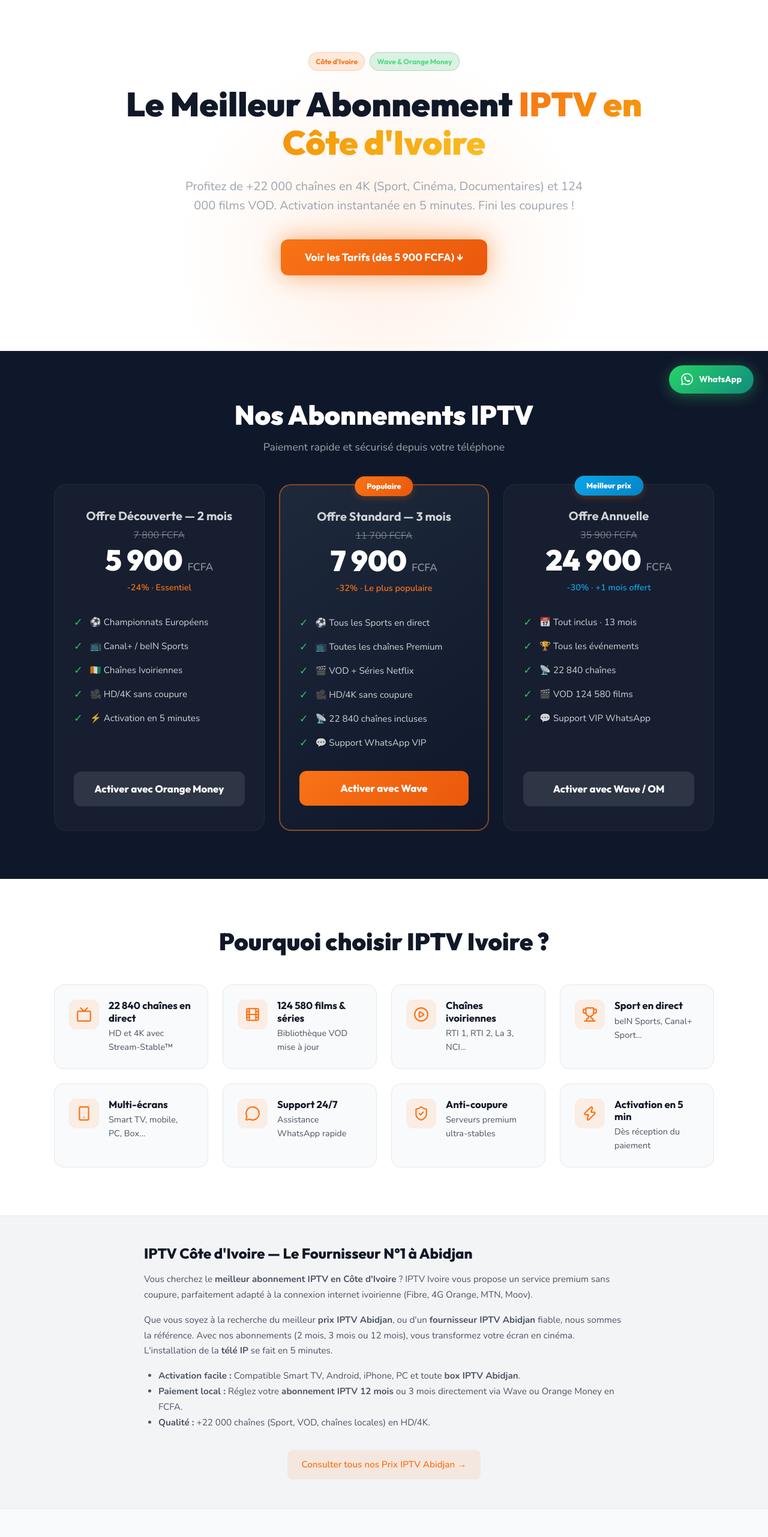
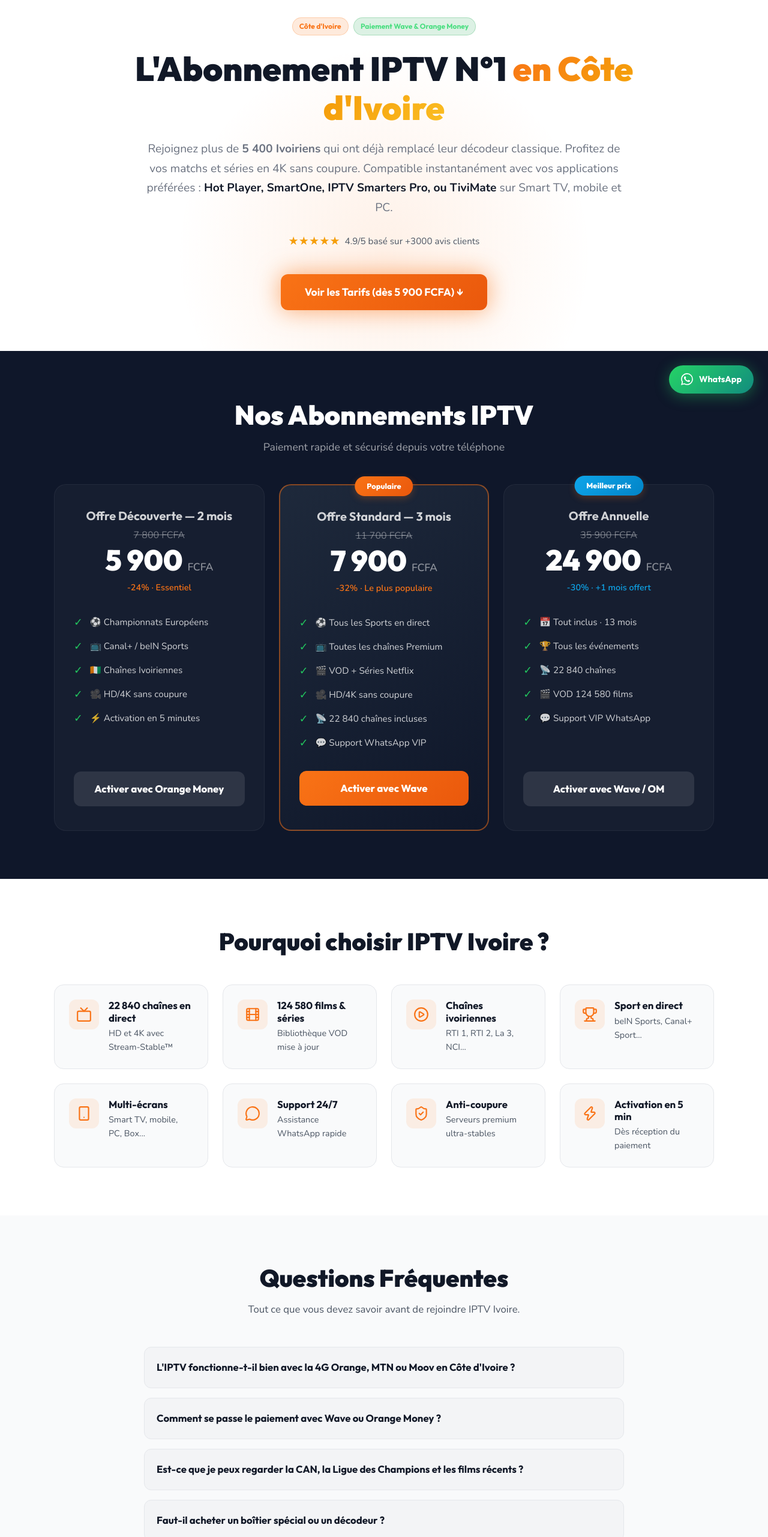
Before and after one commit to chadyyyy/iptv-ivoire, a Next.js app: page /abonnement-iptv-cote-divoire in a window 1280 px wide. Shown: the part 120-2682 px from the top of the page at 60% size. Built offline with nearby package versions, Linux system fonts and the light colour scheme.

Commit message:
feat: optimize money page with FAQ schema, humanized SEO content and trust signals

```diff
--- a/app/abonnement-iptv-cote-divoire/page.tsx
+++ b/app/abonnement-iptv-cote-divoire/page.tsx
@@ -91,6 +91,25 @@
   { icon: <Zap size={26} color="#F97316" />, title: 'Activation en 5 min', desc: 'Dès réception du paiement' },
 ]
 
+const faqs = [
+  {
+    q: "L'IPTV fonctionne-t-il bien avec la 4G Orange, MTN ou Moov en Côte d'Ivoire ?",
+    a: "Oui, nos serveurs sont optimisés pour la bande passante locale. Une connexion 4G standard (ou partage de connexion) suffit largement pour profiter du sport en HD sans aucun freeze. Notre technologie anti-coupure adapte dynamiquement le flux à votre débit réel."
+  },
+  {
+    q: "Comment se passe le paiement avec Wave ou Orange Money ?",
+    a: "C'est très simple, instantané et 100% sécurisé. Vous nous contactez sur WhatsApp en choisissant votre offre, vous effectuez le dépôt via votre application Wave ou Orange Money, et notre équipe technique active votre compte dans les 5 minutes qui suivent avec vos identifiants personnels."
+  },
+  {
+    q: "Est-ce que je peux regarder la CAN, la Ligue des Champions et les films récents ?",
+    a: "Absolument. L'abonnement inclut l'intégralité des bouquets sportifs mondiaux (Canal+, beIN), les chaînes ivoiriennes locales (RTI 1, RTI 2, NCI, La 3), ainsi qu'une bibliothèque VOD mise à jour quotidiennement avec les dernières séries Netflix, Prime Vidéo et les sorties cinéma."
+  },
+  {
+    q: "Faut-il acheter un boîtier spécial ou un décodeur ?",
+    a: "Pas obligatoirement ! Si vous avez une Smart TV (Samsung, LG, ou Android TV), un smartphone, ou un ordinateur, l'application suffit (Hot Player, Smarters Pro, SmartOne). Si vous avez une télévision classique non connectée, un simple boîtier Android TV ou Amazon Firestick suffira pour la transformer."
+  }
+]
+
 export default function AbonnementCoteDivoirePage() {
   const breadcrumbSchema = getBreadcrumbSchema([
     { name: 'Accueil', url: 'https://iptvivoire.com' },
@@ -103,12 +122,26 @@
     description: `${p.name} — ${p.promoPrice} FCFA. Abonnement IPTV premium en Côte d'Ivoire avec 22 840 chaînes.`,
   }))
 
+  const faqSchema = {
+    "@context": "https://schema.org",
+    "@type": "FAQPage",
+    "mainEntity": faqs.map(faq => ({
+      "@type": "Question",
+      "name": faq.q,
+      "acceptedAnswer": {
+        "@type": "Answer",
+        "text": faq.a
+      }
+    }))
+  }
+
   return (
     <>
       <script type="application/ld+json" dangerouslySetInnerHTML={{ __html: JSON.stringify(breadcrumbSchema) }} />
       {productSchemas.map((s, i) => (
         <script key={i} type="application/ld+json" dangerouslySetInnerHTML={{ __html: JSON.stringify(s) }} />
       ))}
+      <script type="application/ld+json" dangerouslySetInnerHTML={{ __html: JSON.stringify(faqSchema) }} />
 
       <Header />
       <main>
@@ -132,7 +165,7 @@
           <div className="container" style={{ position: 'relative', textAlign: 'center', maxWidth: '900px' }}>
             <div style={{ display: 'flex', justifyContent: 'center', gap: '0.5rem', marginBottom: '1.5rem', flexWrap: 'wrap' }}>
               <span className="badge badge-primary">Côte d&apos;Ivoire</span>
-              <span className="badge badge-green">Wave & Orange Money</span>
+              <span className="badge badge-green">Paiement Wave & Orange Money</span>
             </div>
 
             <h1 style={{
@@ -140,22 +173,28 @@
               fontWeight: 900,
               fontSize: 'clamp(2rem, 5vw, 3.5rem)',
               color: 'var(--color-text)',
-              marginBottom: '1.5rem',
+              marginBottom: '1.25rem',
               lineHeight: 1.15,
             }}>
-              Le Meilleur Abonnement <span className="gradient-text">IPTV en Côte d&apos;Ivoire</span>
+              L&apos;Abonnement IPTV N°1 <span className="gradient-text">en Côte d&apos;Ivoire</span>
             </h1>
 
             <p style={{
-              fontSize: 'clamp(1.1rem, 2.5vw, 1.25rem)',
-              color: '#9CA3AF',
-              maxWidth: '700px',
-              margin: '0 auto 2.5rem',
-              lineHeight: 1.6,
+              fontSize: 'clamp(1.05rem, 2.5vw, 1.2rem)',
+              color: 'var(--color-text-dim)',
+              maxWidth: '800px',
+              margin: '0 auto 1.5rem',
+              lineHeight: 1.7,
             }}>
-              Profitez de +22 000 chaînes en 4K (Sport, Cinéma, Documentaires) et 124 000 films VOD.
-              Activation instantanée en 5 minutes. Fini les coupures !
+              Rejoignez plus de <strong>5 400 Ivoiriens</strong> qui ont déjà remplacé leur décodeur classique.
+              Profitez de vos matchs et séries en 4K sans coupure. Compatible instantanément avec vos applications préférées :
+              <strong style={{ color: 'var(--color-text)' }}> Hot Player, SmartOne, IPTV Smarters Pro, ou TiviMate</strong> sur Smart TV, mobile et PC.
             </p>
+
+            <div style={{ marginBottom: '2.5rem', display: 'flex', justifyContent: 'center', alignItems: 'center', gap: '0.5rem' }}>
+              <span style={{ color: '#F59E0B', fontSize: '1.2rem' }}>★★★★★</span>
+              <span style={{ color: 'var(--color-text-muted)', fontSize: '0.95rem' }}>4.9/5 basé sur +3000 avis clients</span>
+            </div>
 
             <a href="#tarifs" className="btn-primary pulse-glow" style={{ fontSize: '1.1rem', padding: '1rem 2.5rem' }}>
               Voir les Tarifs (dès 5 900 FCFA) ↓
@@ -261,26 +300,77 @@
           </div>
         </section>
 
-        {/* ─── SEO CONTENT ─── */}
-        <section style={{ padding: '3rem 1.5rem', background: 'var(--color-surface-2)', borderTop: '1px solid var(--color-border)' }}>
-          <div className="container" style={{ maxWidth: '800px', margin: '0 auto', color: 'var(--color-text-muted)', fontSize: '0.95rem', lineHeight: 1.7 }}>
-            <h2 style={{ fontFamily: 'Outfit, sans-serif', fontWeight: 800, fontSize: '1.5rem', color: 'var(--color-text)', marginBottom: '1rem' }}>
-              IPTV Côte d&apos;Ivoire — Le Fournisseur N°1 à Abidjan
+        {/* ─── FAQ SECTION ─── */}
+        <section style={{ padding: '5rem 1.5rem', background: 'var(--color-surface)' }}>
+          <div className="container" style={{ maxWidth: '800px', margin: '0 auto' }}>
+            <div style={{ textAlign: 'center', marginBottom: '3rem' }}>
+              <h2 style={{ fontFamily: 'Outfit, sans-serif', fontWeight: 900, fontSize: 'clamp(1.8rem, 4vw, 2.5rem)', color: 'var(--color-text)', marginBottom: '1rem' }}>
+                Questions Fréquentes
+              </h2>
+              <p style={{ color: 'var(--color-text-muted)', fontSize: '1.05rem' }}>
+                Tout ce que vous devez savoir avant de rejoindre IPTV Ivoire.
+              </p>
+            </div>
+
+            <div style={{ display: 'flex', flexDirection: 'column', gap: '1rem' }}>
+              {faqs.map((faq, i) => (
+                <details key={i} style={{
+                  background: 'var(--color-surface-2)',
+                  border: '1px solid var(--color-border)',
+                  borderRadius: '12px',
+                  padding: '1.25rem',
+                  cursor: 'pointer'
+                }}>
+                  <summary style={{
+                    fontFamily: 'Outfit, sans-serif',
+                    fontWeight: 700,
+                    fontSize: '1.05rem',
+                    color: 'var(--color-text)',
+                    listStyle: 'none',
+                  }}>
+                    {faq.q}
+                  </summary>
+                  <p style={{
+                    marginTop: '1rem',
+                    color: 'var(--color-text-muted)',
+                    lineHeight: 1.7,
+                    paddingTop: '1rem',
+                    borderTop: '1px solid var(--color-border)'
+                  }}>
+                    {faq.a}
+                  </p>
+                </details>
+              ))}
+            </div>
+          </div>
+        </section>
+
+        {/* ─── SEO CONTENT (HUMANIZED & HELPFUL) ─── */}
+        <section style={{ padding: '4rem 1.5rem', background: 'var(--color-bg)', borderTop: '1px solid var(--color-border)' }}>
+          <div className="container" style={{ maxWidth: '800px', margin: '0 auto', color: 'var(--color-text-dim)', fontSize: '1rem', lineHeight: 1.8 }}>
+            <h2 style={{ fontFamily: 'Outfit, sans-serif', fontWeight: 800, fontSize: '1.5rem', color: 'var(--color-text)', marginBottom: '1.5rem' }}>
+              Pourquoi nous faire confiance pour votre télévision en Côte d&apos;Ivoire ?
             </h2>
-            <p style={{ marginBottom: '1rem' }}>
-              Vous cherchez le <strong>meilleur abonnement IPTV en Côte d&apos;Ivoire</strong> ? IPTV Ivoire vous propose un service premium sans coupure, parfaitement adapté à la connexion internet ivoirienne (Fibre, 4G Orange, MTN, Moov).
+
+            <p style={{ marginBottom: '1.5rem' }}>
+              À Abidjan comme à l&apos;intérieur du pays, suivre ses équipes de football préférées ou profiter de films en famille le week-end est devenu un véritable luxe. Cumuler les décodeurs traditionnels et les multiples plateformes de streaming représente un budget mensuel que beaucoup ne souhaitent plus assumer. C&apos;est exactement pour répondre à ce besoin que nous avons structuré <strong>IPTV Ivoire</strong>.
             </p>
-            <p style={{ marginBottom: '1rem' }}>
-              Que vous soyez à la recherche du meilleur <strong>prix IPTV Abidjan</strong>, ou d&apos;un <strong>fournisseur IPTV Abidjan</strong> fiable, nous sommes la référence. Avec nos abonnements (2 mois, 3 mois ou 12 mois), vous transformez votre écran en cinéma. L&apos;installation de la <strong>télé IP</strong> se fait en 5 minutes.
+
+            <p style={{ marginBottom: '1.5rem' }}>
+              Notre philosophie est simple : vous offrir l&apos;expérience télévisuelle la plus complète et la plus fiable du marché, à un prix juste et transparent. Nous savons que la connexion internet locale (qu&apos;il s&apos;agisse de la Fibre, ou d&apos;une connexion 4G Orange, MTN, Moov) peut parfois fluctuer. C&apos;est la raison pour laquelle nous n&apos;utilisons que des serveurs équipés de technologies anti-coupure capables d&apos;adapter le flux vidéo à votre débit réel. Fini les matchs qui gèlent à la dernière minute.
             </p>
-            <ul style={{ listStyleType: 'disc', paddingLeft: '1.5rem', marginBottom: '1.5rem' }}>
-              <li><strong>Activation facile :</strong> Compatible Smart TV, Android, iPhone, PC et toute <strong>box IPTV Abidjan</strong>.</li>
-              <li><strong>Paiement local :</strong> Réglez votre <strong>abonnement IPTV 12 mois</strong> ou 3 mois directement via Wave ou Orange Money en FCFA.</li>
-              <li><strong>Qualité :</strong> +22 000 chaînes (Sport, VOD, chaînes locales) en HD/4K.</li>
-            </ul>
+
+            <p style={{ marginBottom: '1.5rem' }}>
+              De plus, nous avons voulu rendre l&apos;accès à la télévision premium aussi simple que l&apos;envoi d&apos;un message. L&apos;activation se fait sans engagement caché ni prélèvement automatique : vous choisissez votre durée, vous réglez par mobile money localement (Wave ou Orange Money), et notre équipe d&apos;assistance technique vous guide pas-à-pas sur WhatsApp pour installer l&apos;application sur votre écran.
+            </p>
+
+            <p style={{ marginBottom: '2rem' }}>
+              Notre plus grande fierté aujourd&apos;hui, c&apos;est la fidélité de nos abonnés ivoiriens. Si vous cherchez un service sérieux, stable dans le temps, et avec un service client qui vous répond réellement en cas de besoin, vous êtes au bon endroit.
+            </p>
+
             <div style={{ textAlign: 'center', marginTop: '2rem' }}>
-              <Link href="/prix-iptv-abidjan" style={{ display: 'inline-block', padding: '0.75rem 1.5rem', background: 'rgba(249,115,22,0.1)', color: '#F97316', borderRadius: '8px', textDecoration: 'none', fontWeight: 600 }}>
-                Consulter tous nos Prix IPTV Abidjan →
+              <Link href="/installation" style={{ display: 'inline-block', padding: '0.85rem 1.75rem', background: 'rgba(249,115,22,0.1)', color: '#F97316', borderRadius: '8px', textDecoration: 'none', fontWeight: 600, transition: 'all 0.2s' }}>
+                Consulter notre guide d&apos;installation →
               </Link>
             </div>
           </div>
```
